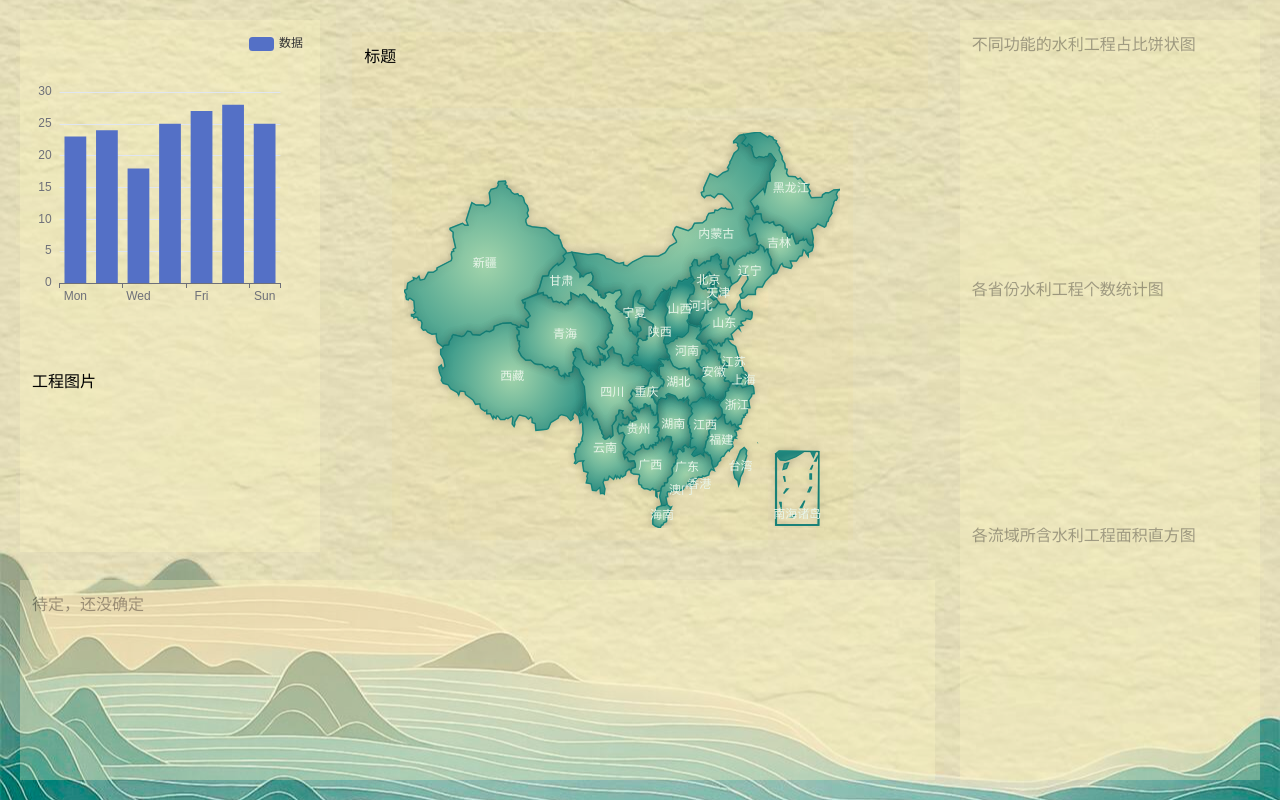
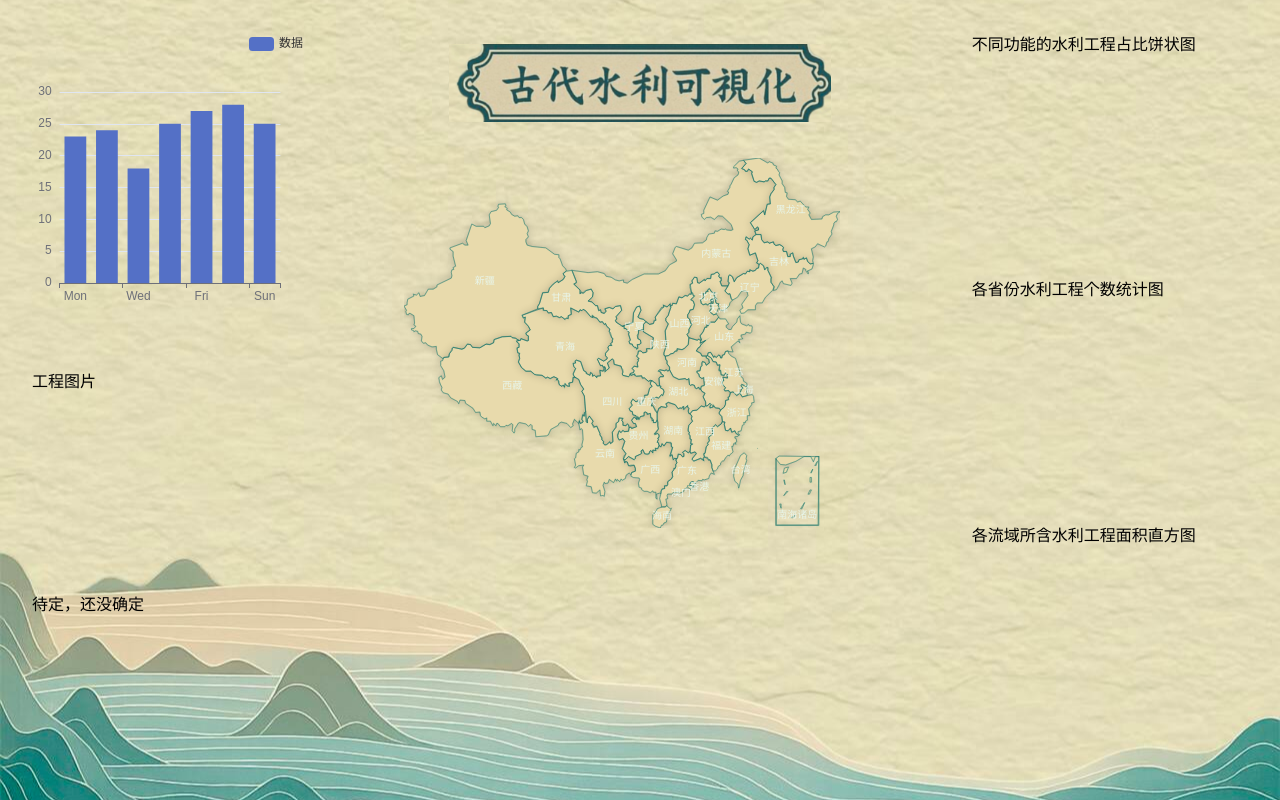
Before and after one commit to Huaixu129/-, a Vue app: page / in a window 1280 px wide. Built offline with nearby package versions, Linux system fonts and the light colour scheme.

Commit message:
地图配色修改, 标题加入

```diff
--- a/src/App.vue
+++ b/src/App.vue
@@ -4,7 +4,7 @@
   >
     <!-- 左侧区域：宽度为屏幕的25% -->
     <div
-      class="w-[25%] h-[70%] mr-5 bg-yellow-100/30 p-3 flex flex-col"
+      class="w-[25%] h-[70%] mr-5 bg-yellow-100/1 p-3 flex flex-col"
     >
       <graph1 class="h-1/2 box-border pb-4"/>
       <graph2 class="h-1/2 box-border pb-4" />
@@ -12,23 +12,23 @@
 
     <!-- 中间区域：宽度为屏幕的50% -->
     <div
-      class="w-[50%] h-[70%] mr-5 bg-yellow-100/3 p-3 flex flex-col"
+      class="w-[50%] h-[70%] mr-5 bg-yellow-100/1 p-3 flex flex-col"
     >
       <T
-        class=" bg-yellow-400/3 box-border p-3 mt-0 mb-3 basis-[15%] shrink-0"
+        class=" bg-yellow-400/3 box-border p-3 mt-0 mb-3 basis-[20%] shrink-0"
       />
-      <mapChart class=" bg-yellow-400/3 p-3 grow" />
+      <mapChart class=" bg-yellow-400/1 p-3 grow" />
     </div>
 
     <!-- 底部区域：占据左侧和中间区域下方30%高度 -->
     <div
-      class="w-[71.5%] h-[25%] absolute bottom-5 opacity-30 bg-yellow-100 p-3 flex flex-col"
+      class="w-[71.5%] h-[25%] absolute bottom-5 bg-yellow-100/1 p-3 flex flex-col"
     >
       <graph3 class="pb-1" />
     </div>
 
     <!-- 右侧区域：宽度为屏幕的25% -->
-    <div class="w-[25%] opacity-30 bg-yellow-100 p-3 flex flex-col">
+    <div class="w-[25%] bg-yellow-100/1 p-3 flex flex-col">
       <graph4 class="h-1/3 box-border pb-4" />
       <graph5 class="h-1/3 box-border pb-4" />
       <graph6 class="h-1/3 box-border pb-4" />
--- a/src/components/T.vue
+++ b/src/components/T.vue
@@ -1,13 +1,28 @@
-<template lang="">
-    <div>
-        标题
+<template>
+    <div class="image-container">
+      <img src="../assets/img/title.png" alt="示例图片" class="full-image" />
     </div>
-</template>
-<script>
-export default {
+  </template>
 
-}
-</script>
-<style lang="">
+  <script>
+  export default {
+    name: 'ImageFullDiv'
+  }
+  </script>
 
-</style>
+  <style scoped>
+  .image-container {
+    width: 100%;
+    height: 400px; /* 高度可根据需求调整 */
+    position: relative;
+    overflow: hidden;
+    background: transparent; /* ✅ 确保背景透明 */
+  }
+
+  .full-image {
+    width: 100%;
+    height: 100%;
+    object-fit: contain; /* ✅ 按原比例展示，保留空白区域 */
+    background: transparent; /* ✅ 确保图片自身背景透明（如为 PNG 等） */
+  }
+  </style>
--- a/src/components/mapChart.vue
+++ b/src/components/mapChart.vue
@@ -27,31 +27,15 @@ const renderChart = () => {
       right: 0,
       bottom: 0,
       itemStyle: {
-        borderColor: "rgba(34, 147, 136, 1)",
+        borderColor: "rgba(34, 147, 136, 0.1)",
         borderWidth: 1.5,
         shadowColor: "rgba(0, 0, 0, 0.2)",
         shadowBlur: 10,
-        areaColor: {
-          type: "radial",
-          x: 0.5,
-          y: 0.5,
-          r: 0.8,
-          colorStops: [
-            {
-              offset: 0,
-              color: "#a2d4ab", // 淡绿色中心
-            },
-            {
-              offset: 1,
-              color: "#218b82", // 青绿色外圈
-            },
-          ],
-          global: false,
-        },
+        areaColor: "#e8daac",
       },
       emphasis: {
         itemStyle: {
-          areaColor: "#54b8a1",
+          areaColor: "#e0c58f",
           shadowColor: "#333",
           shadowBlur: 20,
         },
@@ -78,7 +62,7 @@ const renderChart = () => {
         label: {
           show: true,
           color: "#e8f5e9",
-          fontSize: 12,
+          fontSize: 10,
         },
         itemStyle: {
           borderColor: "#136e67",
@@ -86,7 +70,7 @@ const renderChart = () => {
         },
         emphasis: {
           itemStyle: {
-            areaColor: "#56c6a9",
+            areaColor: "#e8daac",
           },
           label: {
             color: "#fff",
```
Also changed, not shown: src/assets/img/title.png (added).
